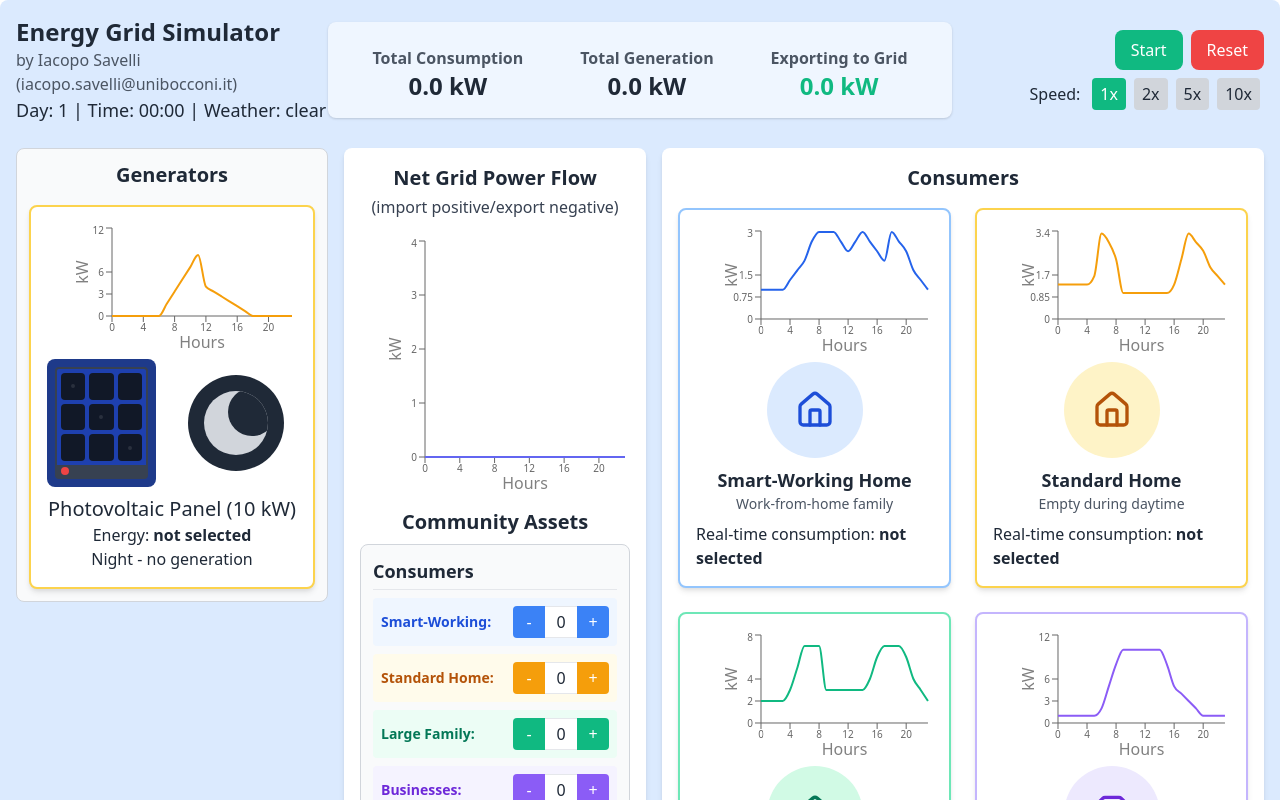
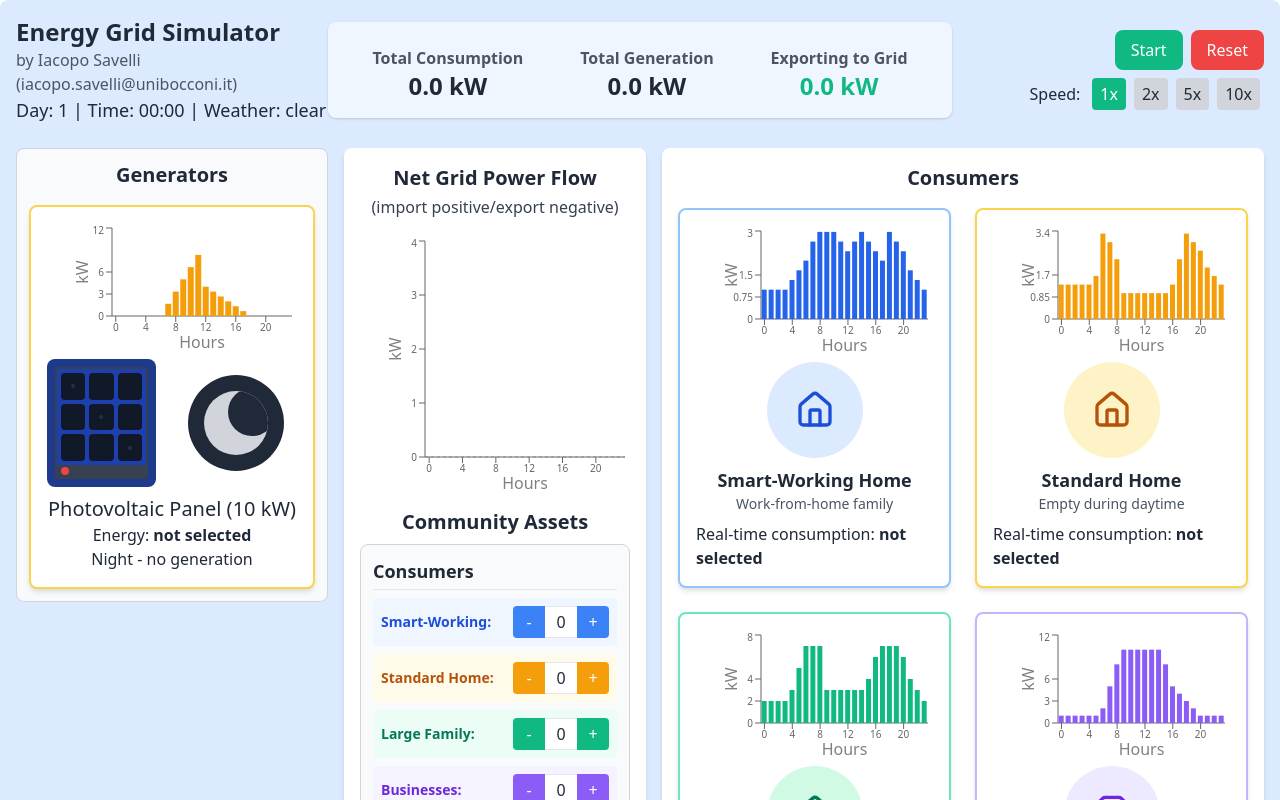
Before and after one commit to isavelli/energy-community-game-v3, a React (Create React App) app: page / in a window 1280 px wide. Both pictures are taken after a click on the button "Reset". Shown: the top 800 px of the page. Built offline with nearby package versions, Linux system fonts and the light colour scheme.

Commit message:
Update EnergyGamev3.js

```diff
--- a/src/EnergyGamev3.js
+++ b/src/EnergyGamev3.js
@@ -1,6 +1,6 @@
 import React, { useState, useEffect, useCallback, useRef, useMemo} from 'react';
 import { Home, Sun, Cloud, Store} from 'lucide-react';
-import { LineChart, Line, XAxis, YAxis, Tooltip, ResponsiveContainer, ReferenceLine  } from 'recharts';
+import { BarChart, Bar, Cell, XAxis, YAxis, Tooltip, ResponsiveContainer, ReferenceLine  } from 'recharts';
 
 
 const EnergyGridSimulator = () => {
@@ -593,7 +593,7 @@ const getHome3Forecast = useCallback(() => {
     {/* Solar Production Forecast Chart */}
     <div className="h-32 w-full mb-2">
     <ResponsiveContainer width="100%" height="100%">
-      <LineChart data={getSolarForecast()}>
+      <BarChart data={getSolarForecast()}>
         <XAxis dataKey="hour" tick={{fontSize: 10}} interval={3}label={{value: "Hours", position: "insideBottom", offset: -2}} />
             <YAxis
               tick={{fontSize: 10}}
@@ -603,8 +603,8 @@ const getHome3Forecast = useCallback(() => {
               }}
             />
         <Tooltip formatter={(value) => [`${value.toFixed(1)} kW`, 'Solar']} />
-        <Line type="monotone" dataKey="production" stroke="#f59e0b" strokeWidth={2} dot={false} />
-      </LineChart>
+        <Bar dataKey="production" fill="#f59e0b" />
+      </BarChart>
     </ResponsiveContainer>
     </div>
 
@@ -749,7 +749,7 @@ const getHome3Forecast = useCallback(() => {
     </h2>
     <div className="h-64 w-full mb-2">
       <ResponsiveContainer width="100%" height="100%">
-        <LineChart data={getNetConsumptionForecast()}>
+        <BarChart data={getNetConsumptionForecast()}>
           <XAxis dataKey="hour" tick={{fontSize: 10}} interval={3} label={{value: "Hours", position: "insideBottom", offset: -2}} />
             <YAxis
               tick={{fontSize: 10}}
@@ -761,24 +761,13 @@ const getHome3Forecast = useCallback(() => {
           <Tooltip formatter={(value, name) => {
             return [`${Math.abs(value).toFixed(1)} kW`, value >= 0 ? 'Importing' : 'Exporting'];
           }} />
-          <svg>
-            <defs>
-              <linearGradient id="zeroLine" x1="0" y1="0" x2="0" y2="1">
-                <stop offset="0%" stopColor="#888" stopOpacity={0.8}/>
-                <stop offset="100%" stopColor="#888" stopOpacity={0.8}/>
-              </linearGradient>
-            </defs>
-          </svg>
           <ReferenceLine y={0} stroke="#888" strokeDasharray="3 3" />
-          <Line
-            type="monotone"
-            dataKey="netConsumption"
-            stroke="#6366f1"
-            strokeWidth={2}
-            dot={false}
-            strokeDasharray={(x) => x.payload.netConsumption >= 0 ? "" : ""}
-          />
-        </LineChart>
+            <Bar dataKey="netConsumption">
+                {getNetConsumptionForecast().map((entry, index) => (
+                    <Cell key={`cell-${index}`} fill={entry.netConsumption >= 0 ? '#ef4444' : '#22c55e'} />
+                ))}
+            </Bar>
+        </BarChart>
       </ResponsiveContainer>
     </div>
 
@@ -922,7 +911,7 @@ const getHome3Forecast = useCallback(() => {
       <div className="flex flex-col items-center justify-center bg-white rounded-lg p-4 shadow-md border-2 border-blue-300">
       <div className="h-32 w-full mb-2">
         <ResponsiveContainer width="100%" height="100%">
-        <LineChart data={getHome1Forecast()}>
+        <BarChart data={getHome1Forecast()}>
           <XAxis dataKey="hour" tick={{fontSize: 10}} interval={3} label={{value: "Hours", position: "insideBottom", offset: -2}} />
         <YAxis
           tick={{fontSize: 10}}
@@ -932,8 +921,8 @@ const getHome3Forecast = useCallback(() => {
           }}
         />
           <Tooltip formatter={(value) => [`${value.toFixed(1)} kW`, 'Consumption']} />
-          <Line type="monotone" dataKey="consumption" stroke="#2563eb" strokeWidth={2} dot={false} />
-        </LineChart>
+          <Bar dataKey="consumption" fill="#2563eb" />
+        </BarChart>
         </ResponsiveContainer>
       </div>
 
@@ -953,7 +942,7 @@ const getHome3Forecast = useCallback(() => {
       <div className="flex flex-col items-center justify-center bg-white rounded-lg p-4 shadow-md border-2 border-yellow-300">
       <div className="h-32 w-full mb-2">
         <ResponsiveContainer width="100%" height="100%">
-        <LineChart data={getHome2Forecast()}>
+        <BarChart data={getHome2Forecast()}>
           <XAxis dataKey="hour" tick={{fontSize: 10}} interval={3} label={{value: "Hours", position: "insideBottom", offset: -2}} />
         <YAxis
           tick={{fontSize: 10}}
@@ -963,8 +952,8 @@ const getHome3Forecast = useCallback(() => {
           }}
         />
           <Tooltip formatter={(value) => [`${value.toFixed(1)} kW`, 'Consumption']} />
-          <Line type="monotone" dataKey="consumption" stroke="#f59e0b" strokeWidth={2} dot={false} />
-        </LineChart>
+          <Bar dataKey="consumption" fill="#f59e0b" />
+        </BarChart>
         </ResponsiveContainer>
       </div>
 
@@ -981,7 +970,7 @@ const getHome3Forecast = useCallback(() => {
       <div className="flex flex-col items-center justify-center bg-white rounded-lg p-4 shadow-md border-2 border-green-300">
       <div className="h-32 w-full mb-2">
         <ResponsiveContainer width="100%" height="100%">
-        <LineChart data={getHome3Forecast()}>
+        <BarChart data={getHome3Forecast()}>
           <XAxis dataKey="hour" tick={{fontSize: 10}} interval={3} label={{value: "Hours", position: "insideBottom", offset: -2}} />
         <YAxis
           tick={{fontSize: 10}}
@@ -991,8 +980,8 @@ const getHome3Forecast = useCallback(() => {
           }}
         />
           <Tooltip formatter={(value) => [`${value.toFixed(1)} kW`, 'Consumption']} />
-          <Line type="monotone" dataKey="consumption" stroke="#10b981" strokeWidth={2} dot={false} />
-        </LineChart>
+          <Bar dataKey="consumption" fill="#10b981" />
+        </BarChart>
         </ResponsiveContainer>
       </div>
 
@@ -1009,7 +998,7 @@ const getHome3Forecast = useCallback(() => {
       <div className="flex flex-col items-center justify-center bg-white rounded-lg p-4 shadow-md border-2 border-purple-300">
       <div className="h-32 w-full mb-2">
         <ResponsiveContainer width="100%" height="100%">
-        <LineChart data={getBusinessForecast()}>
+        <BarChart data={getBusinessForecast()}>
           <XAxis dataKey="hour" tick={{fontSize: 10}} interval={3} label={{value: "Hours", position: "insideBottom", offset: -2}} />
         <YAxis
           tick={{fontSize: 10}}
@@ -1019,8 +1008,8 @@ const getHome3Forecast = useCallback(() => {
           }}
         />
           <Tooltip formatter={(value) => [`${value.toFixed(1)} kW`, 'Consumption']} />
-          <Line type="monotone" dataKey="consumption" stroke="#8b5cf6" strokeWidth={2} dot={false} />
-        </LineChart>
+          <Bar dataKey="consumption" fill="#8b5cf6" />
+        </BarChart>
         </ResponsiveContainer>
       </div>
 
```
